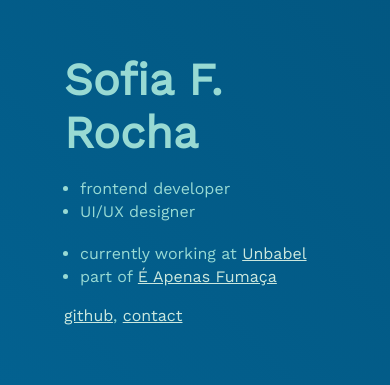
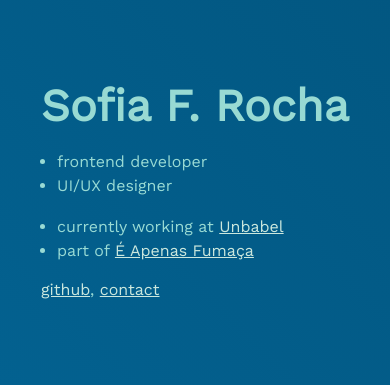
Before and after one commit to sofiafrocha/sofiafrocha.github.io, a plain HTML site: page index.html in a window 390 px wide. Shown: the part 233-618 px from the top of the page. Drawn offline with nearby package versions, Linux system fonts and the light colour scheme.

Commit message:
Fix the mobile version

```diff
--- a/index.html
+++ b/index.html
@@ -5,6 +5,8 @@
 		<link rel="stylesheet" href="styles.css">
 
 		<link href="https://fonts.googleapis.com/css?family=Work+Sans" rel="stylesheet">
+
+	    <meta name="viewport" content="width=device-width, initial-scale=1, shrink-to-fit=no">
 
 		<title>Hi, I'm Sofia.</title>
 	</head>
--- a/styles.css
+++ b/styles.css
@@ -25,7 +25,7 @@ a {
 }
 
 .content {
-    padding: 4rem;
+    padding: 2rem;
 }
 
 .name, .links {
```
